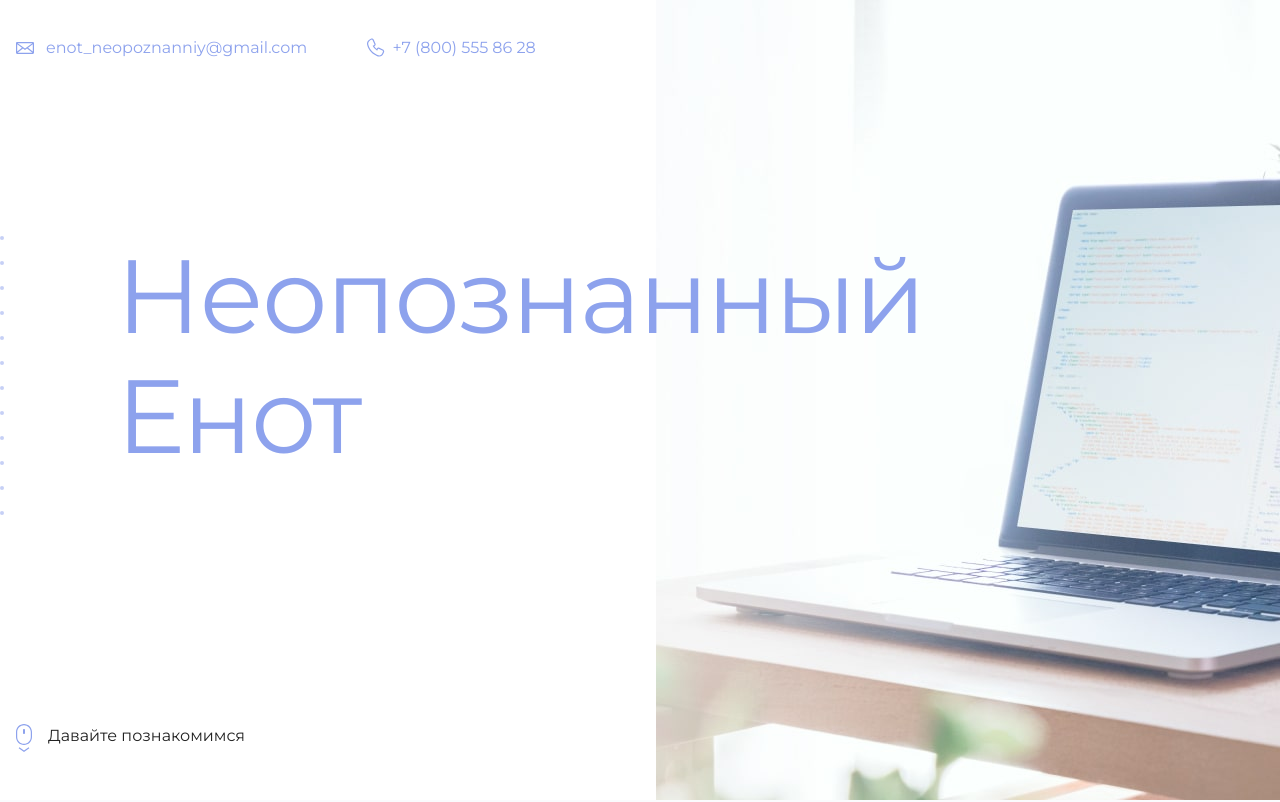
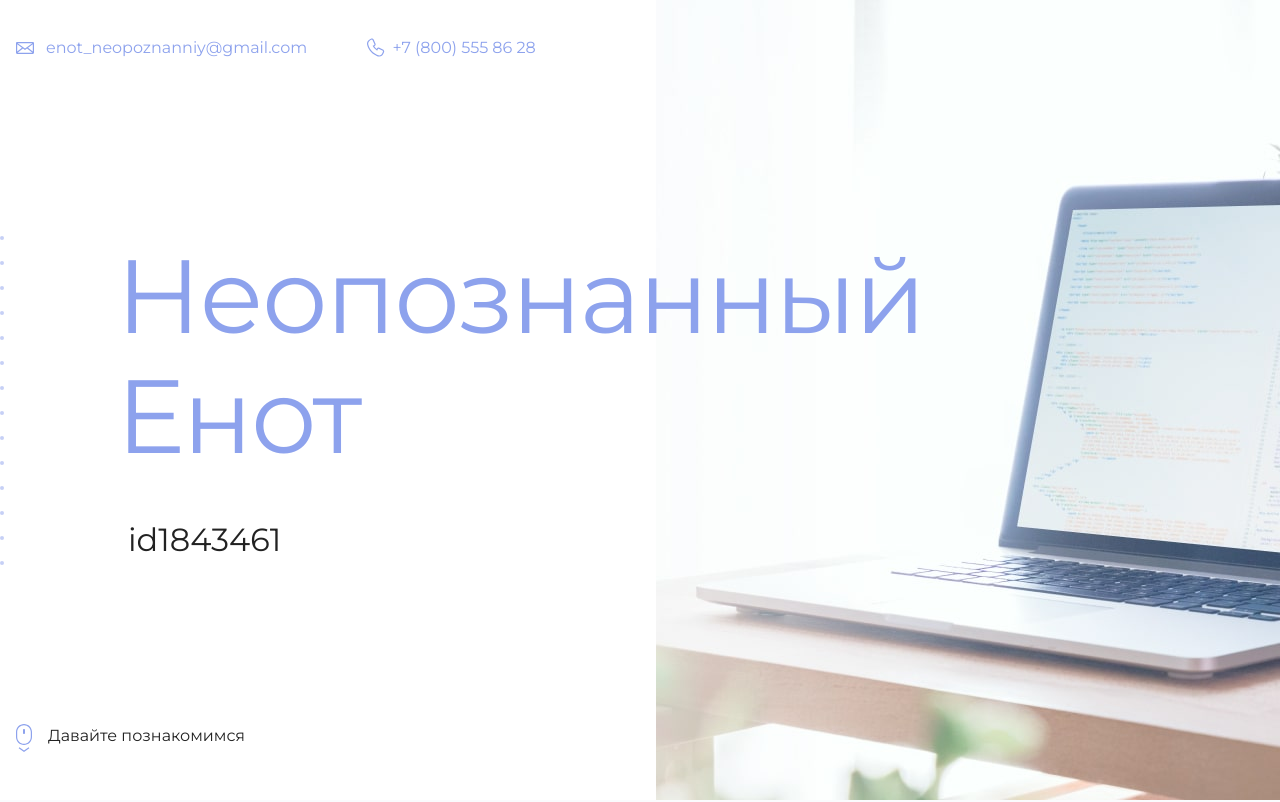
Before and after one commit to Albert-Hall/revival-after-a-year-oblivion, a plain HTML site: page my-site/index.html in a window 1280 px wide. Shown: the top 802 px of the page. Drawn offline with Linux system fonts and the light colour scheme.

Commit message:
Update index.html

```diff
--- a/my-site/index.html
+++ b/my-site/index.html
@@ -19,7 +19,7 @@
       <section class="hero-image">
         <div class="container">
           <h1 class="heading">Неопознанный Енот</h1>
-          <p><!-- Тут ваш id на сайте Академии --></p>
+          <p>id1843461</p>
         </div>
       </section>
 
```
